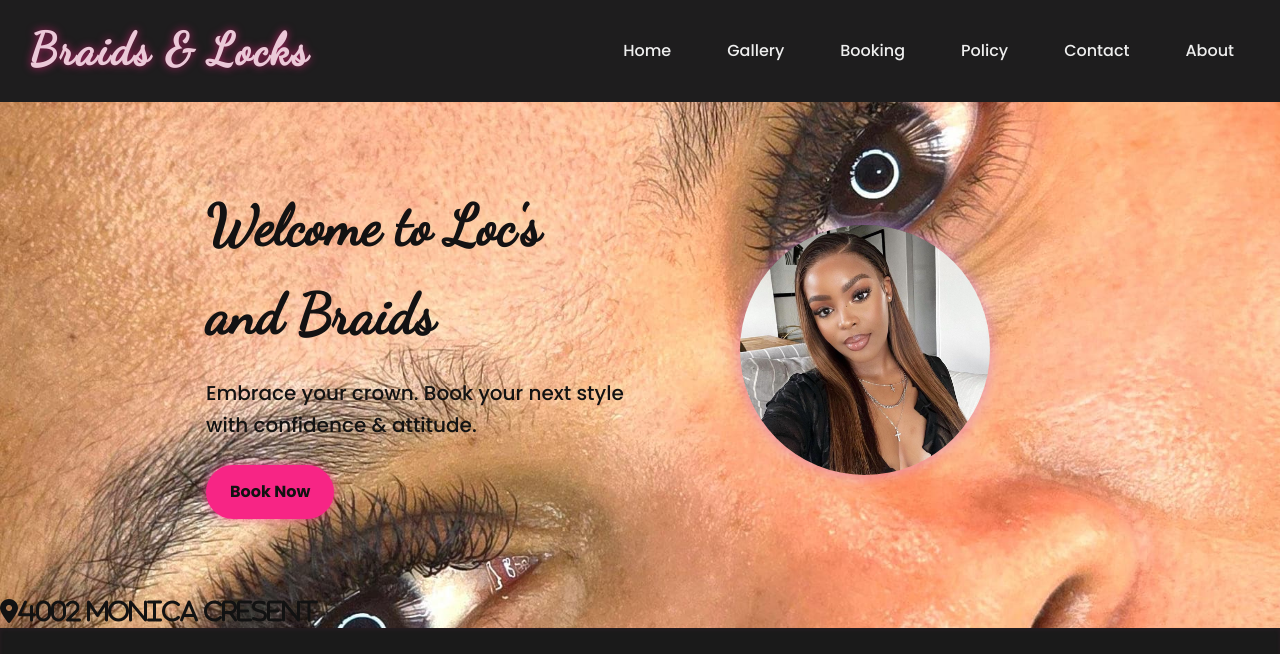
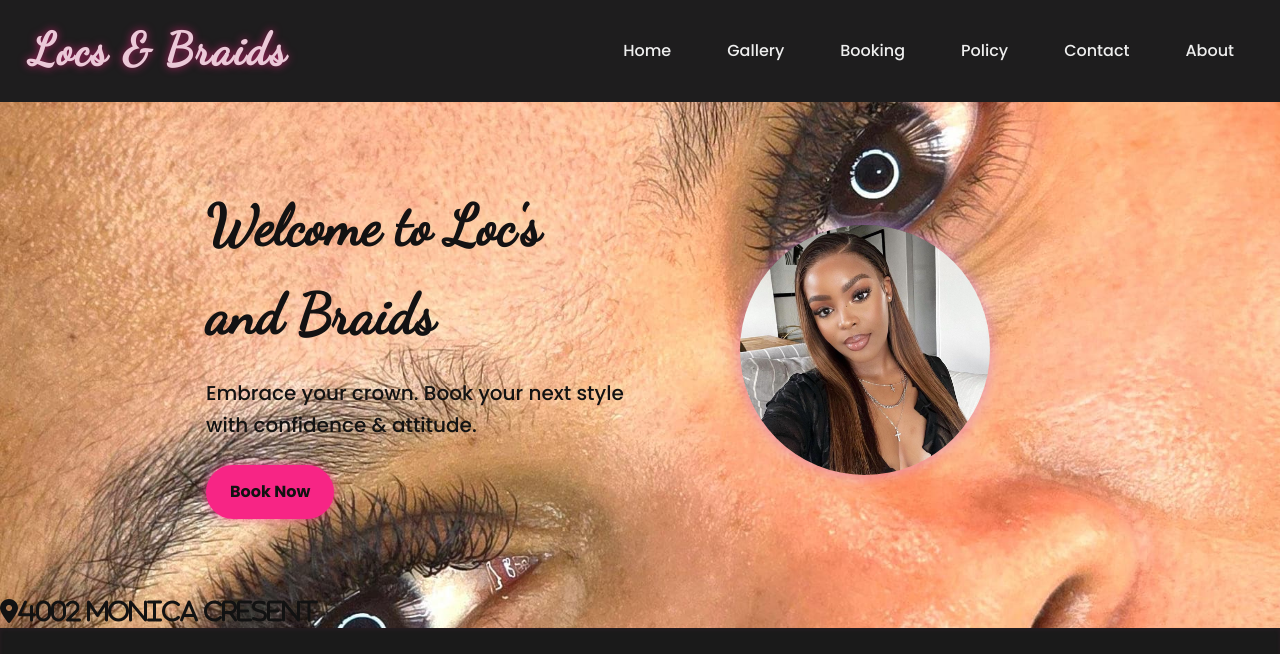
Before and after one commit to PStoppa7/locs-braids, a plain HTML site: page index.html in a window 1280 px wide. Shown: the top 654 px of the page. Drawn offline with Linux system fonts and the light colour scheme.

Commit message:
Update index.html
title

```diff
--- a/index.html
+++ b/index.html
@@ -6,7 +6,7 @@
   <meta name="description" content="Braids & Locks - Premium braiding, dreadlocks, and styling services. Book your style today!" />
   <meta name="keywords" content="braids, locks, dreadlocks, hairstyles, booking, hair salon, South Africa" />
   <meta name="author" content="Braids & Locks Studio" />
-  <title>Home - Braids & Locks</title>
+  <title>Home - Locs & Braids</title>
 
   <!-- Fonts & Icons -->
   <link href="https://fonts.googleapis.com/css2?family=Dancing+Script&display=swap" rel="stylesheet" />
@@ -47,7 +47,7 @@
   <!-- Header -->
   <header>
     <nav class="navbar">
-   <div class="logo">Braids & Locks</div>
+   <div class="logo">Locs & Braids</div>
   <div class="hamburger" id="hamburger" onclick="toggleMenu()">
     <div class="bar"></div>
     <div class="bar"></div>
```
